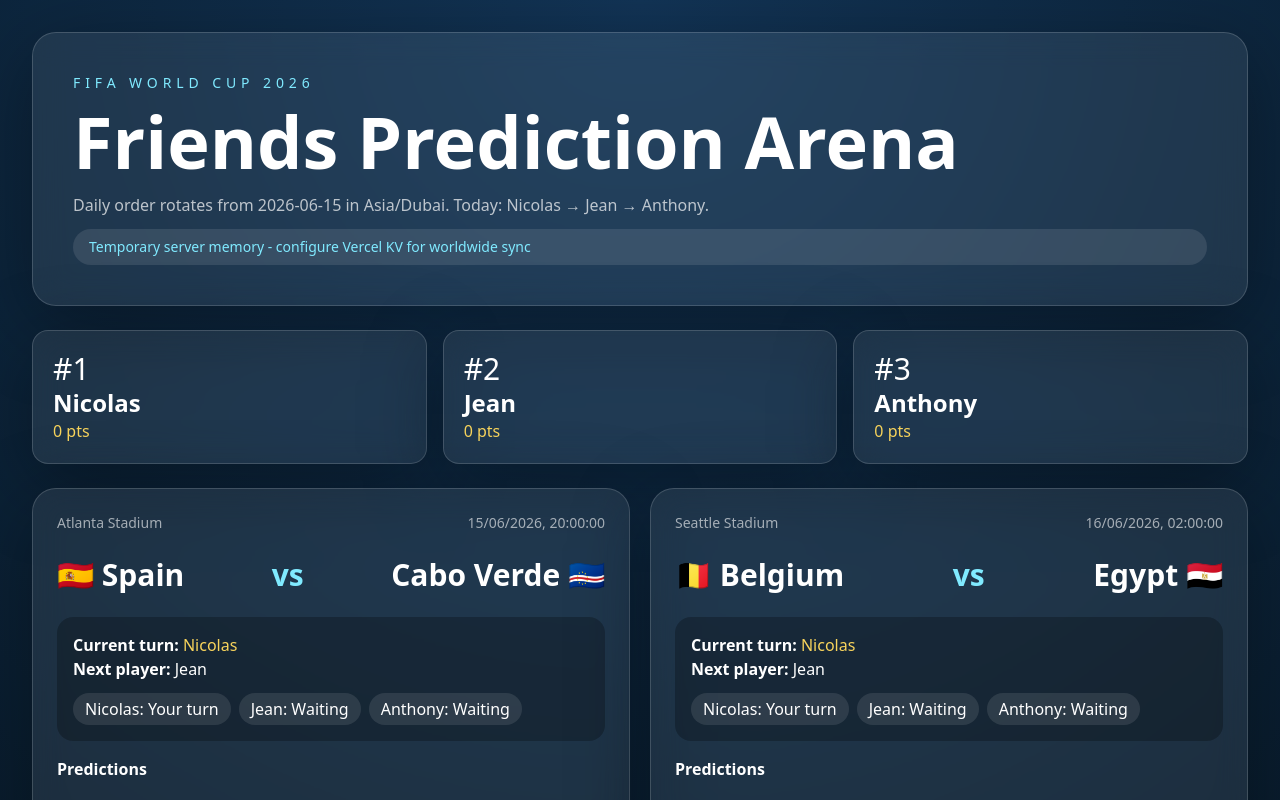
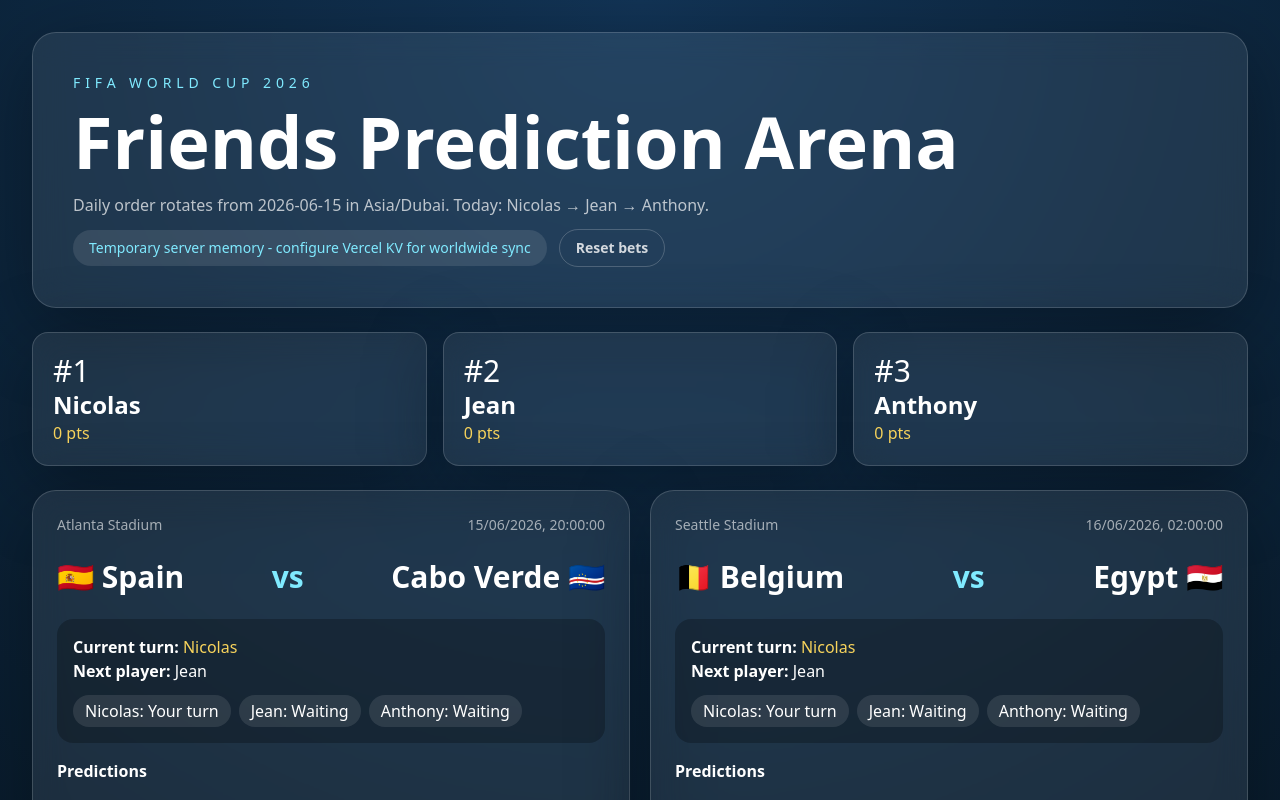
Before and after one commit to johndxb84-stack/WC2026, a Next.js app: page / in a window 1280 px wide. Shown: the top 800 px of the page. Built offline with nearby package versions, Linux system fonts and the light colour scheme.

Commit message:
Add bet reset control

```diff
--- a/app/api/predictions/route.ts
+++ b/app/api/predictions/route.ts
@@ -74,6 +74,11 @@
   if (remote === null) memoryStore.wc2026Predictions = predictions;
 }
 
+async function clearPredictions() {
+  const remote = await redisCommand<number>(['DEL', storeKey]);
+  if (remote === null) memoryStore.wc2026Predictions = [];
+}
+
 export async function GET() {
   return NextResponse.json({ predictions: await readPredictions(), persistence: redisConfig() ? 'redis' : 'memory' });
 }
@@ -91,3 +96,8 @@
   await writePredictions(predictions);
   return NextResponse.json({ ok: true, predictions, persistence: redisConfig() ? 'redis' : 'memory' });
 }
+
+export async function DELETE() {
+  await clearPredictions();
+  return NextResponse.json({ ok: true, predictions: [], persistence: redisConfig() ? 'redis' : 'memory' });
+}
--- a/components/Dashboard.tsx
+++ b/components/Dashboard.tsx
@@ -66,6 +66,19 @@
     window.localStorage.setItem(storedPredictionsKey, JSON.stringify(predictions));
   }, [predictions]);
 
+  async function resetPredictions() {
+    setPredictions([]);
+    window.localStorage.removeItem(storedPredictionsKey);
+
+    try {
+      const response = await fetch('/api/predictions', { method: 'DELETE' });
+      if (!response.ok) throw new Error('Could not reset shared predictions');
+      setSyncStatus('Bets reset - Nicolas is back on turn');
+    } catch {
+      setSyncStatus('Local bets reset, but shared reset failed');
+    }
+  }
+
   async function recordPrediction(prediction: StoredPrediction) {
     const applyPrediction = (existing: StoredPrediction[]) => {
       const withoutDuplicate = existing.filter((candidate) => !(candidate.fixtureId === prediction.fixtureId && candidate.userName === prediction.userName));
@@ -96,7 +109,10 @@
           <p className="text-flood text-sm uppercase tracking-[.35em]">FIFA World Cup 2026</p>
           <h1 className="mt-3 text-4xl font-black md:text-7xl">Friends Prediction Arena</h1>
           <p className="mt-4 text-white/70">Daily order rotates from {model.referenceRotationDate} in {model.timezone}. Today: {model.order.join(' → ')}.</p>
-          <p className="mt-3 rounded-full bg-white/10 px-4 py-2 text-sm text-flood">{syncStatus}</p>
+          <div className="mt-3 flex flex-wrap items-center gap-3">
+            <p className="rounded-full bg-white/10 px-4 py-2 text-sm text-flood">{syncStatus}</p>
+            <button className="rounded-full border border-white/20 px-4 py-2 text-sm font-bold text-white/80" onClick={resetPredictions} type="button">Reset bets</button>
+          </div>
         </div>
         <div className="grid gap-4 md:grid-cols-3">
           {model.players.map((player, index) => (
```
